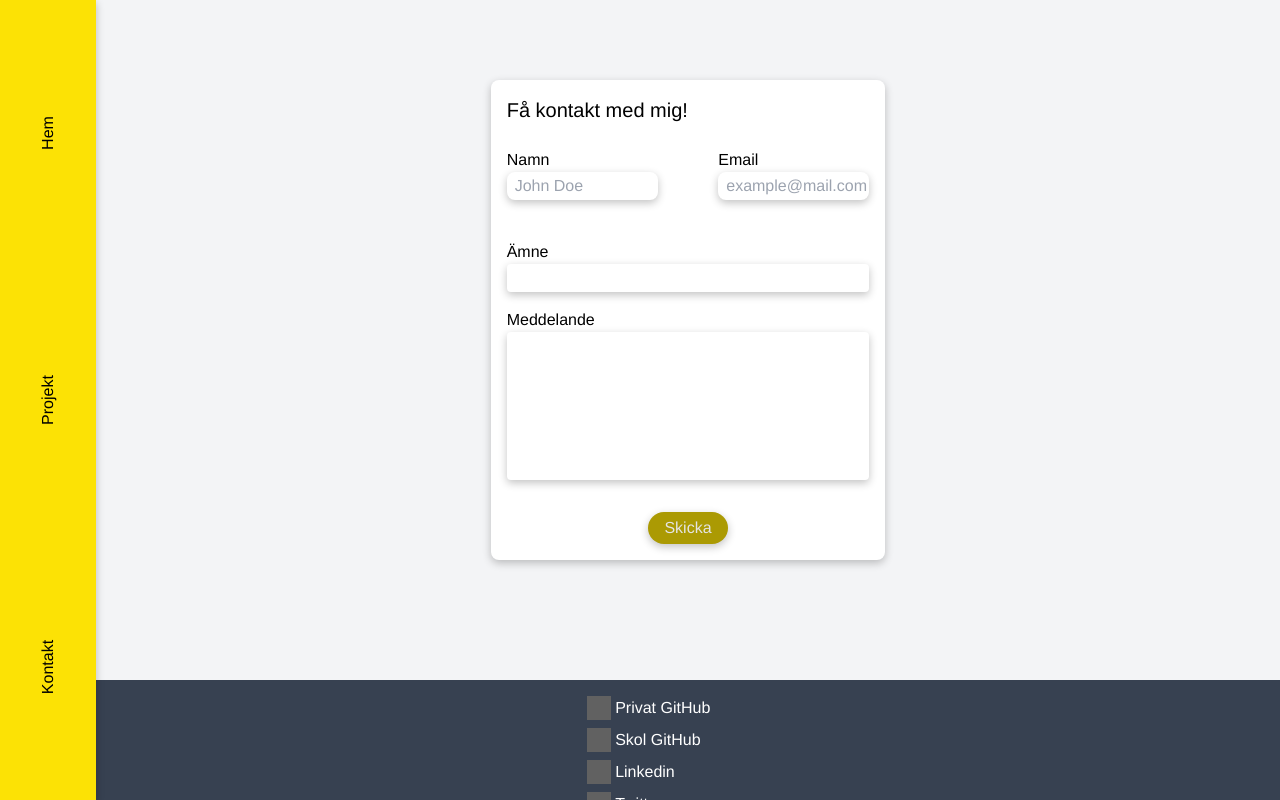
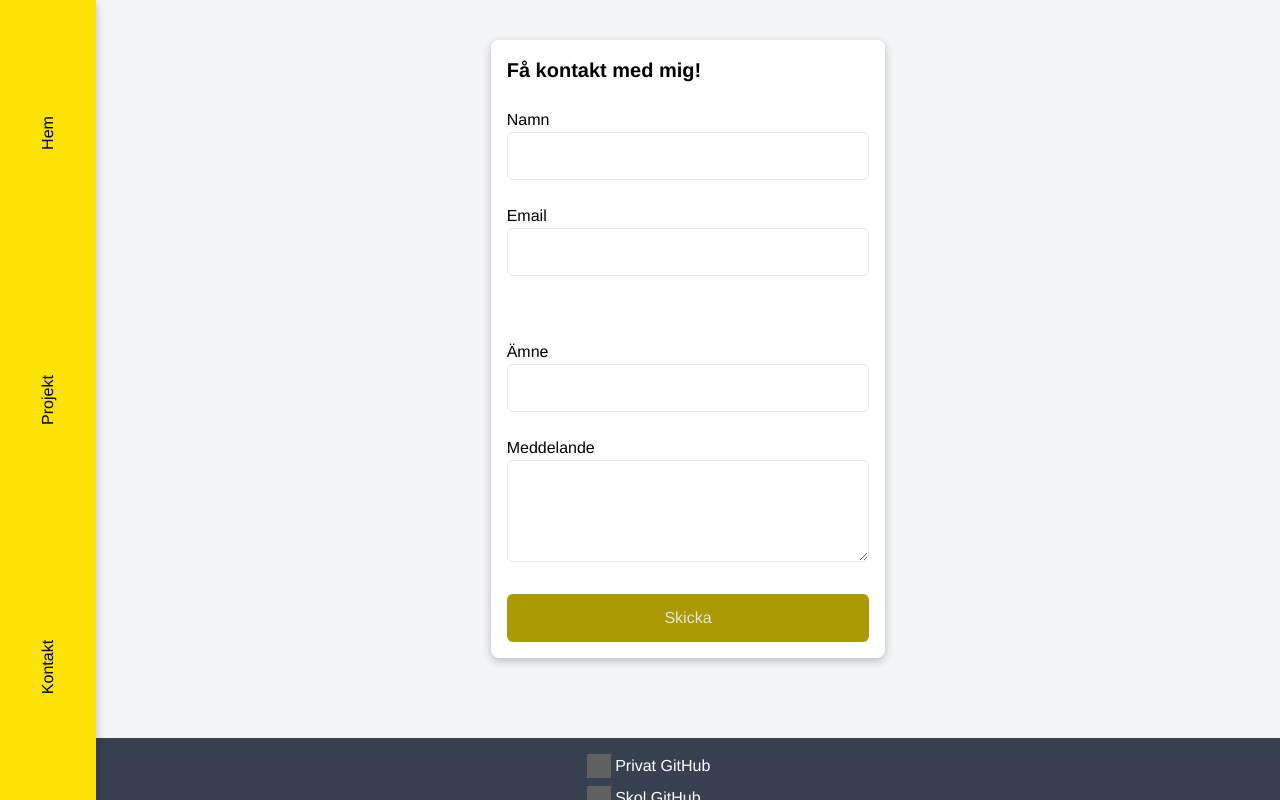
Before and after one commit to 9grampanter/portfolio, a Vue app: page /contact in a window 1280 px wide. Shown: the top 800 px of the page. Built offline with nearby package versions, Linux system fonts and the light colour scheme; grey boxes are pictures that could not be loaded; what vue-confetti would draw is missing.

Commit message:
changes to ContactPage

```diff
--- a/src/views/ContactPage.vue
+++ b/src/views/ContactPage.vue
@@ -1,31 +1,25 @@
 <template>
   <main class="md:ml-24 contentWidth md:min-h-screen70vh flex flex-col justify-center mt-10">
-    <div class="bg-white flex simple-box-shadow p-4 flex-col w-3/5 mx-auto rounded-lg xl:w-1/3 mx:mx-auto">
-      <h1 class="text-xl">Få kontakt med mig!</h1>
+    <div class="bg-white flex flex-col simple-box-shadow w-3/5 mx-auto rounded-lg p-4 xl:w-1/3 mx:mx-auto">
+
+        <h1 class="text-xl font-bold">Få kontakt med mig!</h1>
         <form class="mt-6" @submit.prevent="sendEmail">
           <div class="w-full flex flex-col justify-between">
 
-          <div class="flex flex-row justify-between mb-10">
-            <div class="flex flex-col w-5/12">
             <label for="from_name">Namn</label>
-              <input v-model="from_name" type="text" name="from_name" placeholder="John Doe" class="simple-box-shadow border-none focus:outline-none pl-2 py-0.5 border rounded-lg">
-            </div>
+            <input v-model="from_name" type="text" name="from_name" class="mb-6 focus:outline-none pl-2 py-0.5 border rounded-md h-12">
 
-            <div class="flex flex-col w-5/12">
             <label for="email">Email</label>
-              <input v-model="email" type="text" name="email" placeholder="example@mail.com" class="focus:outline-none pl-2 py-0.5 border rounded-lg simple-box-shadow border-none">
-            </div>
-
-          </div>
+            <input v-model="email" type="text" name="email" class="mb-16 focus:outline-none pl-2 py-0.5 border rounded-md h-12">
 
             <label for="subject">Ämne</label>
-          <input v-model="subject" type="text" name="subject" class="focus:outline-none pl-2 py-0.5 border rounded simple-box-shadow border-none mb-4">
+            <input v-model="subject" type="text" name="subject" class="mb-6 focus:outline-none pl-2 py-0.5 border rounded-md h-12">
 
             <label for="message">Meddelande</label>
-          <textarea v-model="message" class="focus:outline-none resize-none pl-2 py-0.5 border rounded simple-box-shadow border-none" name="message" rows="6" cols="30"></textarea>
+            <textarea v-model="message" class="resize-y focus:outline-none pl-2 py-0.5 border rounded-md" name="message" rows="4" cols="30"></textarea>
 
             <div class="justify-center flex w-full mt-8">
-            <button type="submit" id="mySubmitBTN" class="focus:outline-none transform duration-500 py-1 px-4 border rounded-full simple-box-shadow border-none">Skicka</button>
+              <button type="submit" id="mySubmitBTN" class="w-full focus:outline-none transform duration-500 py-1 px-4 rounded-md border-none h-12">Skicka</button>
             </div>
 
           </div>
@@ -90,6 +84,10 @@ export default {
 </script>
 
 <style>
+  .sideContainer {
+    background: #FCE205;
+    word-spacing: 0.4rem;
+  }
   #mySubmitBTN {
     background: #ab9a03;
     color: rgb(228, 228, 228);
```
Lines whose indentation alone changed are shown as unchanged.
